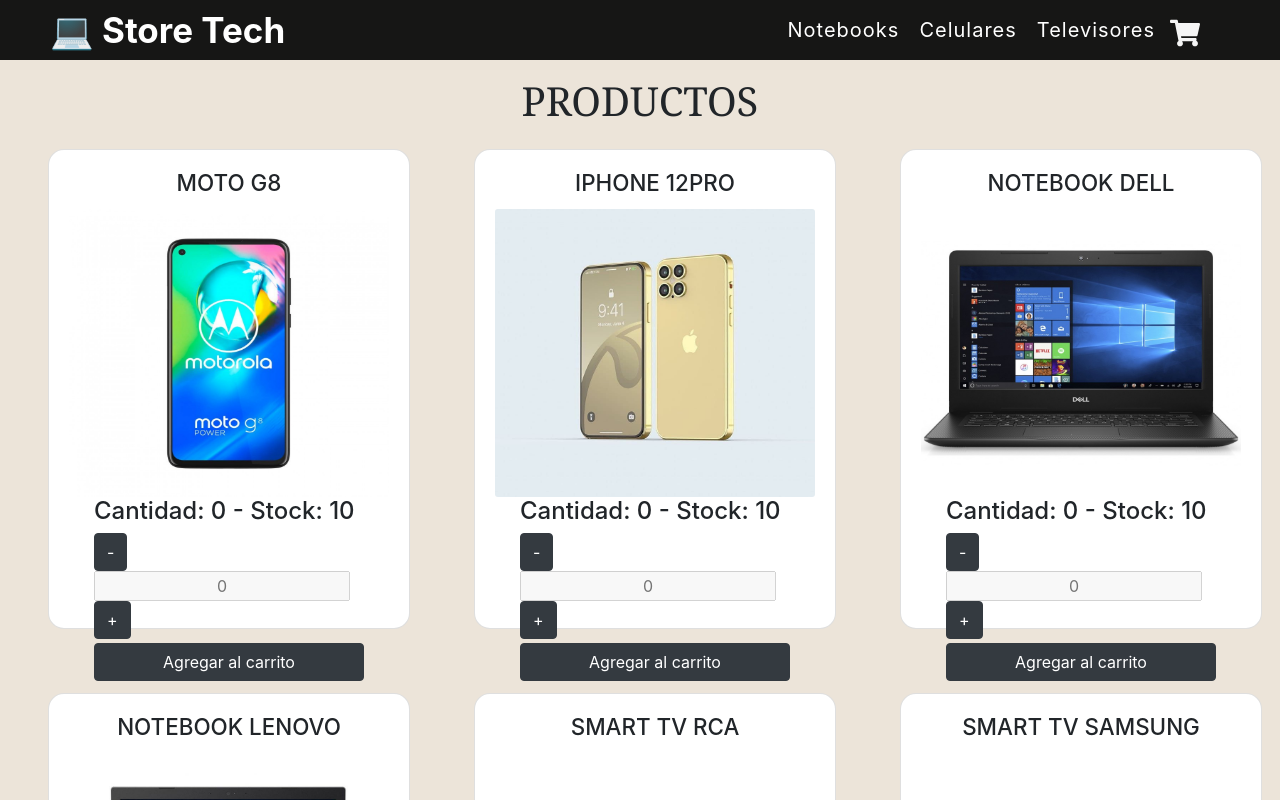
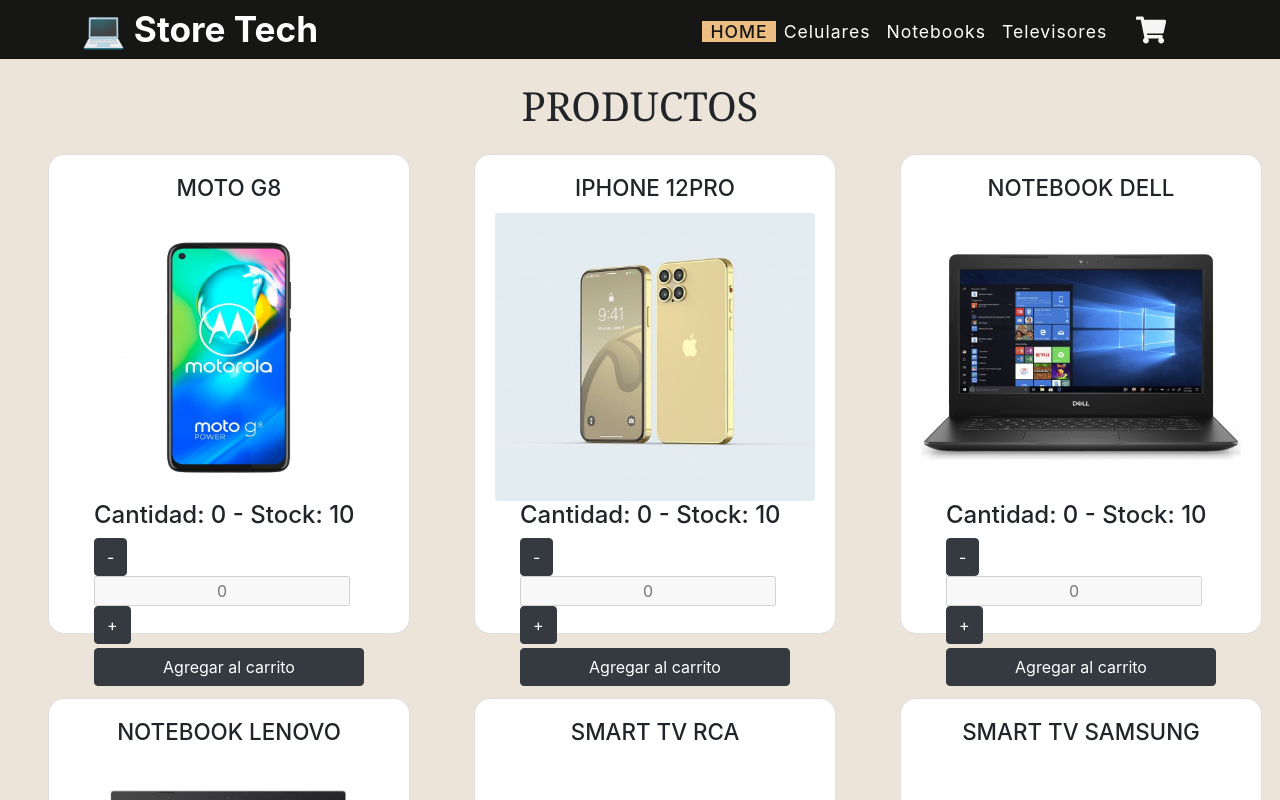
Before and after one commit to oliveravictor/store-tech, a React (Create React App) app: page / in a window 1280 px wide. Shown: the top 800 px of the page. Built offline with nearby package versions, Linux system fonts and the light colour scheme.

Commit message:
navbar with navlink and size adjustments

```diff
--- a/src/Components/Cartwidget/Cartwidget.css
+++ b/src/Components/Cartwidget/Cartwidget.css
@@ -1,5 +1,7 @@
 .cart {
   color: whitesmoke;
-  font-size: 40px;
-  padding: 0px 5px;
+  font-size: 2.5rem;
+  margin-left: 0.5rem;
+  padding: 0 0.3rem;
+  margin-bottom: 0.5rem;
 }
--- a/src/Components/Footer/Footer.css
+++ b/src/Components/Footer/Footer.css
@@ -1,11 +1,10 @@
 .footer {
   background: rgb(195, 183, 166);
-  font-size: 20px;
+  font-size: 1.2rem;
   font-weight: bold;
-  height: 75px;
+  height: 4.7rem;
   margin: 0;
-  padding: 25px 0;
-
+  padding: 1.3rem 0;
   text-align: center;
   text-transform: uppercase;
 }
--- a/src/Components/ItemDetail/ItemDetail.js
+++ b/src/Components/ItemDetail/ItemDetail.js
@@ -1,13 +1,15 @@
 import ItemCount from "../ItemCount/ItemCount";
 import { Button, Card } from "react-bootstrap";
 import "./ItemDetail.css";
+import { Link } from "react-router-dom";
 
 const ItemDetail = ({ details }) => {
   return (
+    <Link to="/item/:id" style={{ color: "black" }}>
       <div>
-      {details.map((detail, i) => (
+        {details.map((detail) => (
           <div>
-          <Card key={i} className={"itemDetail-card"}>
+            <Card key={detail.id} className={"itemDetail-card"}>
               <Card.Body>
                 <img className={"itemDetail-img"} src={detail.pictureUrl}></img>
                 <p className={"itemDetail-title"}>{detail.model}</p>
@@ -19,6 +21,7 @@
           </div>
         ))}
       </div>
+    </Link>
   );
 };
 
--- a/src/Components/ItemDetailContainer/ItemDetailContainer.js
+++ b/src/Components/ItemDetailContainer/ItemDetailContainer.js
@@ -1,6 +1,7 @@
 import ItemDetail from "../ItemDetail/ItemDetail";
 import Products from "../../Assets/Data/Products.json";
 import { useState } from "react";
+import { Link } from "react-router-dom";
 
 const ItemDetailContainer = () => {
   const [details, setDetails] = useState([]);
--- a/src/Components/Navbar/Navbar.css
+++ b/src/Components/Navbar/Navbar.css
@@ -4,43 +4,62 @@
 
 li,
 a {
-  font-size: 20px;
+  font-size: 1.1rem;
   letter-spacing: 1px;
   list-style: none;
   text-decoration: none;
+  padding: 0 0.5rem;
+  color: white;
 }
 
 header {
   background: #161615;
-  height: 60px;
+  height: 3.7rem;
   width: 100%;
 }
 
 .title {
   color: white;
-  font-size: 35px;
+  font-size: 2.2rem;
   font-weight: bold;
-  line-height: 60px;
-  padding: 0 50px;
+  line-height: 3.7rem;
+  margin-left: 2rem;
+  padding: 0 3.1rem;
 }
 
 header ul {
   float: right;
-  margin-right: 75px;
-  margin-top: 10px;
+  margin-right: 6.3rem;
+  margin-top: 0.6rem;
 }
 
 header ul li {
   display: inline-block;
-  padding: 0px 10px;
-  padding-top: 5px;
+  padding: 0 0.6rem;
+  padding-top: 0.3rem;
 }
 
 header ul li a {
   color: white;
+  line-height: 0.4rem;
 }
 
 a:hover {
   color: rgb(246, 235, 169);
   text-decoration-line: none;
 }
+
+header a.active {
+  background: rgb(236, 190, 129);
+  color: #161615;
+  font-weight: 500;
+  text-transform: uppercase;
+}
+
+header a.cartOn {
+  border-bottom: 0.1rem solid burlywood;
+  line-height: 2rem;
+  height: 3rem;
+  width: 1rem;
+  background: #3b3b3b;
+}
--- a/src/Components/Navbar/Navbar.js
+++ b/src/Components/Navbar/Navbar.js
@@ -1,22 +1,28 @@
 import Cartwidget from "../Cartwidget/Cartwidget";
 import "./Navbar.css";
+import { NavLink } from "react-router-dom";
 
 const Navbar = () => {
   return (
     <header>
       <label className="title">💻 Store Tech</label>
       <ul>
-        <li>
-          <a href="#">Notebooks</a>
-        </li>
-        <li>
-          <a href="#">Celulares</a>
-        </li>
-        <li>
-          <a href="#">Televisores</a>
-        </li>
+        <NavLink exact to={"/"} activeClassName={"active"}>
+          Home
+        </NavLink>
+        <NavLink to={"/celulares"} activeClassName={"active"}>
+          Celulares
+        </NavLink>
+        <NavLink to={"/notebooks"} activeClassName={"active"}>
+          Notebooks
+        </NavLink>
+        <NavLink to={"/televisores"} activeClassName={"active"}>
+          Televisores
+        </NavLink>
         <label>
-          <Cartwidget className="cart" />
+          <NavLink to={"/cart"} activeClassName={"cartOn"}>
+            <Cartwidget className="cart" />
+          </NavLink>
         </label>
       </ul>
     </header>
```
Lines whose indentation alone changed are shown as unchanged.
